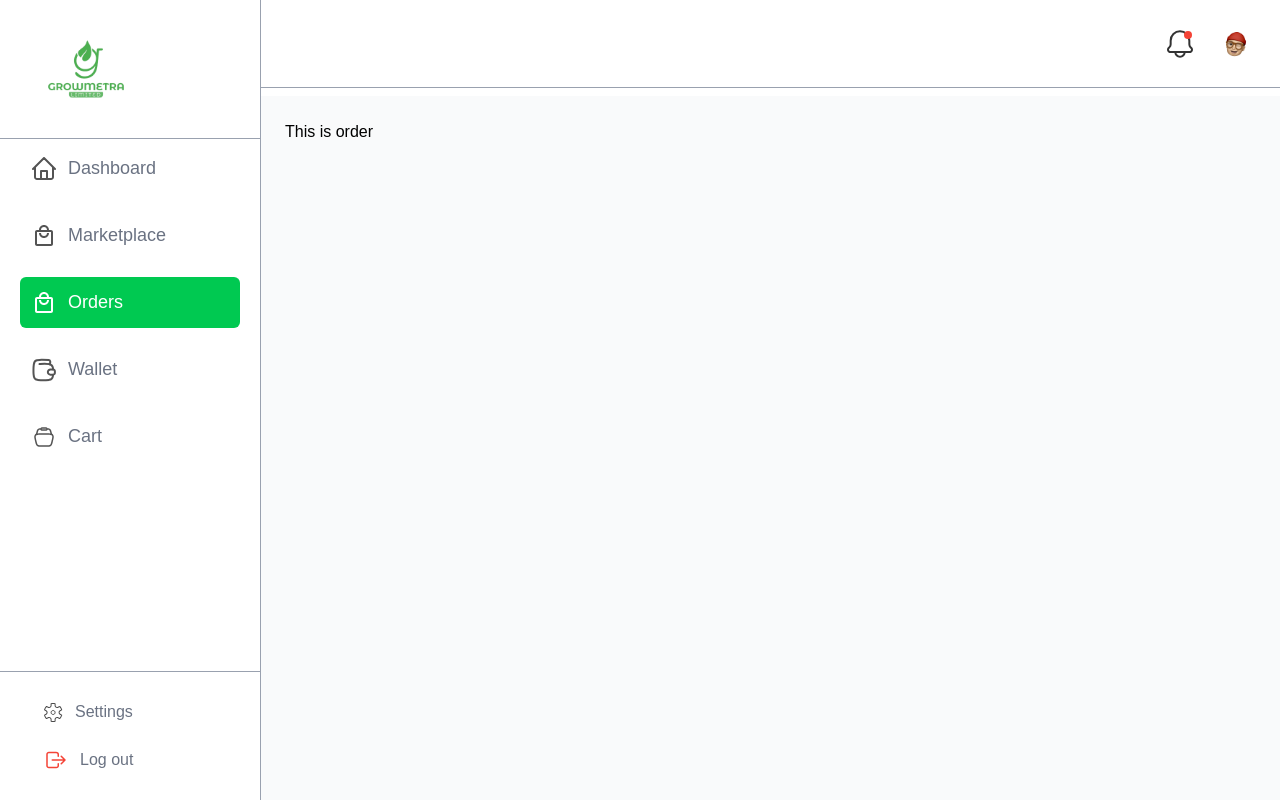
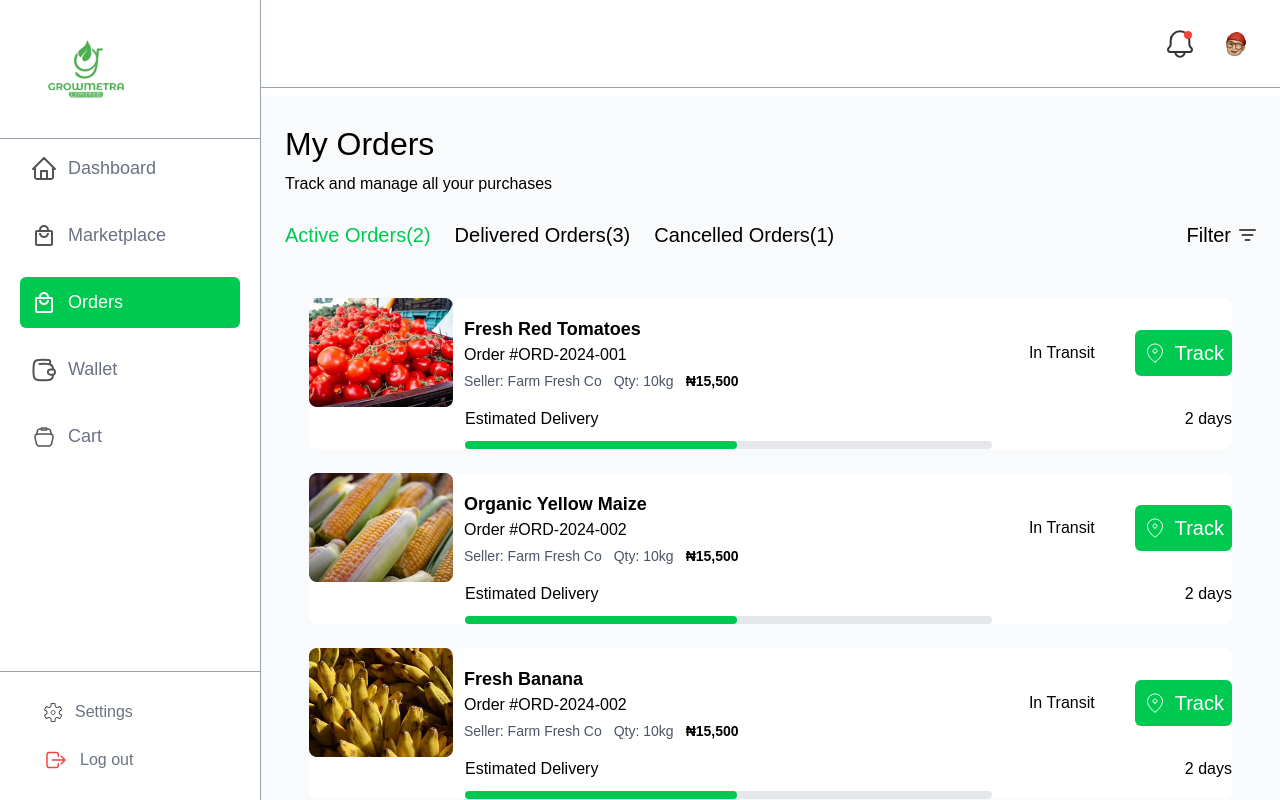
Before and after one commit to GROWMETRA11/GrowMetra11, a React (Vite) app: page /orders in a window 1280 px wide. Built offline with nearby package versions, Linux system fonts and the light colour scheme.

Commit message:
Feat: Added Orders page on dashboard

```diff
--- /dev/null
+++ b/src/Components/iconComponent/FilterIcon.jsx
@@ -0,0 +1,12 @@
+import React from 'react'
+
+const FilterIcon = () => {
+  return (
+    <svg width="17" height="12" viewBox="0 0 17 12" fill="none" xmlns="http://www.w3.org/2000/svg">
+<path d="M1 1H16M3.5 6H13.5M6.5 11H10.5" stroke="#4A4A4A" stroke-width="2" stroke-linecap="round" stroke-linejoin="round"/>
+</svg>
+
+  )
+}
+
+export default FilterIcon
--- /dev/null
+++ b/src/Components/iconComponent/LocationIcon.jsx
@@ -0,0 +1,13 @@
+import React from 'react'
+
+const LocationIcon = () => {
+  return (
+    <svg width="24" height="24" viewBox="0 0 24 24" fill="none" xmlns="http://www.w3.org/2000/svg">
+<path d="M12.5598 20.82C12.3966 20.9372 12.2007 21.0003 11.9998 21.0003C11.7989 21.0003 11.603 20.9372 11.4398 20.82C6.61078 17.378 1.48578 10.298 6.66678 5.182C8.08912 3.78285 10.0046 2.99912 11.9998 3C13.9998 3 15.9188 3.785 17.3328 5.181C22.5138 10.297 17.3888 17.376 12.5598 20.82Z" stroke="white" stroke-linecap="round" stroke-linejoin="round"/>
+<path d="M12 12C12.5304 12 13.0391 11.7893 13.4142 11.4142C13.7893 11.0391 14 10.5304 14 10C14 9.46957 13.7893 8.96086 13.4142 8.58579C13.0391 8.21071 12.5304 8 12 8C11.4696 8 10.9609 8.21071 10.5858 8.58579C10.2107 8.96086 10 9.46957 10 10C10 10.5304 10.2107 11.0391 10.5858 11.4142C10.9609 11.7893 11.4696 12 12 12Z" stroke="white" stroke-linecap="round" stroke-linejoin="round"/>
+</svg>
+
+  )
+}
+
+export default LocationIcon
--- a/src/pages/dashboard/famers/screen/MarketPlace.jsx
+++ b/src/pages/dashboard/famers/screen/MarketPlace.jsx
@@ -120,11 +120,15 @@ const MarketPlace = () => {
               key={index}
               className="border border-gray-300 rounded-lg shadow-xs"
             >
+              <div className="">
+
               <img
                 src={product.image}
                 alt={product.name}
                 className="w-full h-[236px] rounded-t-lg object-cover "
               />
+              </div>
+
               <div className=" px-6 py-4">
                 <h2 className="mt-3 font-semibold text-[20px]">
                   {product.title}
@@ -138,6 +142,7 @@ const MarketPlace = () => {
                 </div>
 
                 <p className="text-gray-500">{product.seller}</p>
+
 
                 <div className="flex justify-between items-center mt-[11px] mb-[25px]">
                   <p className="text-green-600 font-bold text-[18px]">
--- a/src/pages/dashboard/famers/screen/Orders.jsx
+++ b/src/pages/dashboard/famers/screen/Orders.jsx
@@ -1,10 +1,146 @@
 import React from 'react'
 import DashboardLayout from '../components/DashboardLayout'
+import FilterIcon from '../../../../Components/iconComponent/FilterIcon'
+import Tomato from "../../../../assets/images/Tomatoes.webp";
+import Maize from "../../../../assets/images/Maize.webp";
+import Banana from "../../../../assets/images/Banana.webp";
+import Apple from "../../../../assets/images/Apple.webp";
+import LocationIcon from '../../../../Components/iconComponent/LocationIcon';
+
+
+
+
+
+const OrderItems = [
+  {
+    id: "ORD-2024-001",
+    name: "Fresh Red Tomatoes",
+    seller: "Farm Fresh Co",
+    qty: "10kg",
+    price: "₦15,500",
+    status: "In Transit",
+    statusColor: "bg-yellow-100 text-yellow-700",
+    progress: 60,
+    eta1: "Estimated Delivery",
+    eta: "2 days",
+    image: Tomato,
+    view: "Track",
+  },
+  {
+    id: "ORD-2024-002",
+    name: "Organic Yellow Maize",
+    seller: "Farm Fresh Co",
+    qty: "10kg",
+    price: "₦15,500",
+    status: "In Transit",
+    statusColor: "bg-yellow-100 text-yellow-700",
+    progress: 60,
+    eta1: "Estimated Delivery",
+    eta: "2 days",
+    image: Maize,
+    view: "Track",
+  },
+  {
+    id: "ORD-2024-002",
+    name: "Fresh Banana",
+    seller: "Farm Fresh Co",
+    qty: "10kg",
+    price: "₦15,500",
+    status: "In Transit",
+    statusColor: "bg-yellow-100 text-yellow-700",
+    progress: 60,
+    eta1: "Estimated Delivery",
+    eta: "2 days",
+    image: Banana,
+    view: "Track",
+  },
+  {
+    id: "ORD-2024-002",
+    name: "Fresh Apple",
+    seller: "Farm Fresh Co",
+    qty: "10kg",
+    price: "₦15,500",
+    status: "In Transit",
+    statusColor: "bg-yellow-100 text-yellow-700",
+    progress: 60,
+    eta1: "Estimated Delivery",
+    eta: "2 days",
+    image: Apple,
+    view: "Track",
+  },
+];
+
+
+
+
 
 const Orders = () => {
   return (
      <DashboardLayout>
-      <p>This is order </p>
+      <h2 className='text-[32px] font-normal mb-1 '>My Orders</h2>
+      <p className='text-base font-normal mb-6'>Track and manage all your purchases</p>
+
+      <div className='flex justify-between items-center font-normal text-[20px] '>
+        <div className='flex items-center gap-6'>
+          <p className='text-green-500'>Active Orders(2)</p>
+          <p>Delivered Orders(3)</p>
+          <p>Cancelled Orders(1)</p>
+
+        </div>
+        <div className='flex gap-2 items-center'>
+          <p>Filter</p>
+          <FilterIcon />
+        </div>
+      </div>
+
+       {/*Left Items */}
+       <div >
+
+          {/* Images and other text */}
+          <div className="my-6 p-6">
+            {/* Mapped items */}
+            {OrderItems.map((order, index) => (
+              <div key={index} className=" mb-6 bg-white rounded-lg">
+                <div className="flex items-center gap-[11px]">
+                  <img
+                    className="w-36 object-cover"
+                    src={order.image}
+                    alt={order.name}
+                  />
+                  <div className="flex-1">
+                    <h2 className="text-lg font-semibold"> {order.name} </h2>
+                    <p>Order #{order.id} </p>
+
+                    <div className="flex gap-3 text-sm mt-1 text-gray-600">
+                      <p>Seller: {order.seller}</p>
+                      <p>Qty: {order.qty}</p>
+                      <p className="font-semibold text-black">{order.price}</p>
+                    </div>
+                  </div>
+                  <div className='flex items-center gap-10  '>
+                  <span>{order.status}</span>
+
+                  <div className='flex items-center gap-2 p-2 bg-green-500 rounded-md text-white'>
+                  <LocationIcon />
+                  <span className='text-[20px]'>{order.view}</span>
+                  </div>
+                  </div>
+
+
+                </div>
+                <div className="pl-39 mb-[10px] flex justify-between">
+                    <p> {order.eta1} </p>
+                    <p> {order.eta} </p>
+                    </div>
+
+                    <div className=" ml-39  max-w-[527px] bg-gray-200 rounded-full h-2">
+                      <div className="bg-green-500 h-2 rounded-full " style={{width: "272px"}}></div>
+                    </div>
+              </div>
+
+            ))}
+          </div>
+        </div>
     </DashboardLayout>
   )
 }
```
